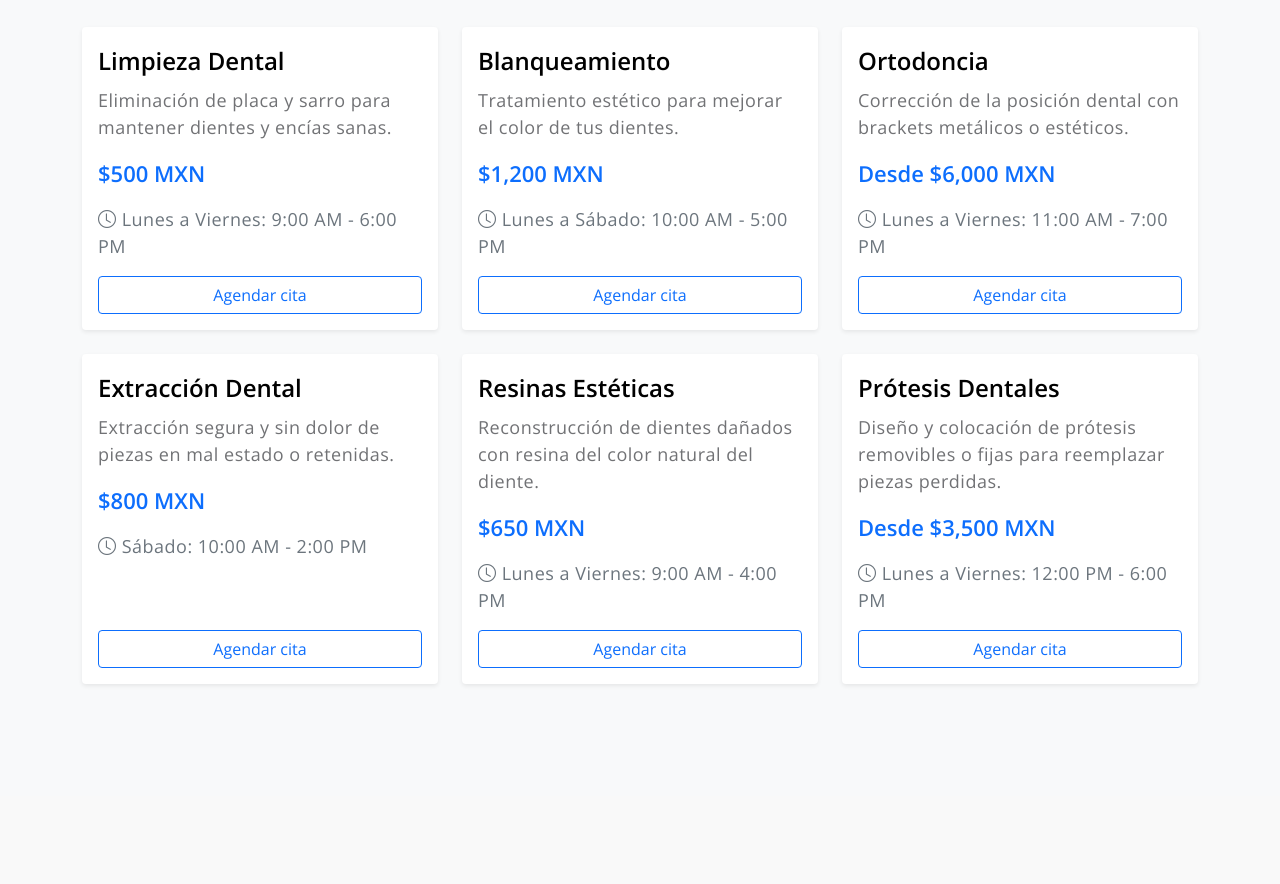
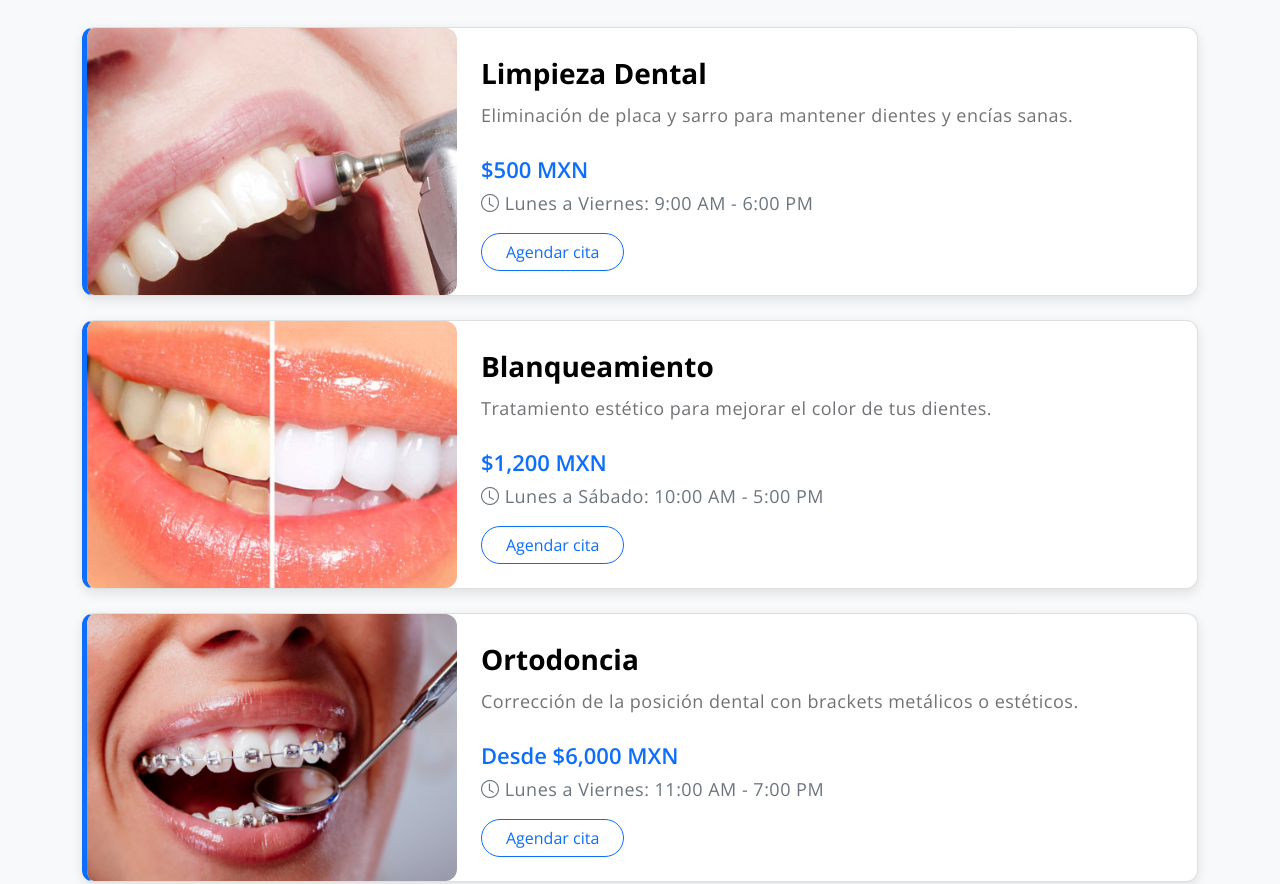
Before and after one commit to CEnriqueBlanco/PaginaWebConsultorioDental, a plain HTML site: page servicios.html in a window 1280 px wide. Shown: the part 332-1216 px from the top of the page. Drawn offline with nearby package versions, Linux system fonts and the light colour scheme.

Commit message:
servicios

```diff
--- /dev/null
+++ b/css/styles.css
@@ -0,0 +1,31 @@
+.object-fit-cover {
+    object-fit: cover;
+  }
+
+  .tarjeta-servicio {
+    background-color: #ffffff;
+    border-left: 5px solid #0d6efd;
+    border-radius: 12px;
+    overflow: hidden;
+    box-shadow: 0 4px 12px rgba(0, 0, 0, 0.1);
+    transition: transform 0.2s ease;
+  }
+
+  .tarjeta-servicio:hover {
+    transform: scale(1.01);
+  }
+
+  .tarjeta-servicio img {
+    border-radius: 0 12px 12px 0;
+    height: 100%;
+    object-fit: cover;
+  }
+
+  .tarjeta-servicio .btn {
+    transition: background-color 0.3s ease, color 0.3s ease;
+  }
+
+  .tarjeta-servicio .btn:hover {
+    background-color: #0d6efd;
+    color: #fff;
+  }
--- a/servicios.html
+++ b/servicios.html
@@ -19,6 +19,8 @@
     <link href="css/owl.carousel.min.css" rel="stylesheet">
     <link href="css/owl.theme.default.min.css" rel="stylesheet">
     <link href="css/templatemo-medic-care.css" rel="stylesheet">
+    <link href="css/styles.css" rel="stylesheet">
+
 </head>
 
 <body id="top">
@@ -58,99 +60,126 @@
                 <h2 class="section-title">Nuestros Servicios</h2>
                 <p class="text-muted">Tratamientos profesionales para cuidar tu sonrisa</p>
               </div>
-                <div class="row g-4">
 <!-- Servicio 1 -->
-                    <div class="col-lg-4 col-md-6">
-                        <div class="card h-100 shadow-sm border-0">
-                            <div class="card-body d-flex flex-column">
-                                <h5 class="card-title">Limpieza Dental</h5>
-                                <p class="card-text">Eliminación de placa y sarro para mantener dientes y encías sanas.
-                                </p>
-                                <h6 class="text-primary">$500 MXN</h6>
-                                <p class="mt-2 text-muted"><i class="bi bi-clock"></i> Lunes a Viernes: 9:00 AM - 6:00
-                                    PM</p>
-                                <a href="cita.html" class="btn btn-outline-primary mt-auto">Agendar cita</a>
+<div class="card mb-4 tarjeta-servicio">
+    <div class="row g-0">
+      <div class="col-md-4">
+        <img src="images/gallery/ld.jpg" class="img-fluid w-100 h-100" alt="Limpieza Dental">
+      </div>
+      <div class="col-md-8">
+        <div class="card-body d-flex flex-column h-100 p-4">
+          <h4 class="card-title fw-bold">Limpieza Dental</h4>
+          <p class="card-text">Eliminación de placa y sarro para mantener dientes y encías sanas.</p>
+          <h6 class="text-primary mt-2 mb-1">$500 MXN</h6>
+          <p class="text-muted"><i class="bi bi-clock"></i> Lunes a Viernes: 9:00 AM - 6:00 PM</p>
+          <div class="mt-auto">
+            <a href="cita.html" class="btn btn-outline-primary rounded-pill px-4">Agendar cita</a>
+          </div>
+        </div>
       </div>
     </div>
   </div>
 
   <!-- Servicio 2 -->
-                    <div class="col-lg-4 col-md-6">
-                        <div class="card h-100 shadow-sm border-0">
-                            <div class="card-body d-flex flex-column">
-                                <h5 class="card-title">Blanqueamiento</h5>
+  <div class="card mb-4 tarjeta-servicio">
+    <div class="row g-0">
+      <div class="col-md-4">
+        <img src="images/gallery/blanqueamiento.jpg" class="img-fluid w-100 h-100" alt="Blanqueamiento">
+      </div>
+      <div class="col-md-8">
+        <div class="card-body d-flex flex-column h-100 p-4">
+          <h4 class="card-title fw-bold">Blanqueamiento</h4>
           <p class="card-text">Tratamiento estético para mejorar el color de tus dientes.</p>
-                                <h6 class="text-primary">$1,200 MXN</h6>
-                                <p class="mt-2 text-muted"><i class="bi bi-clock"></i> Lunes a Sábado: 10:00 AM - 5:00
-                                    PM</p>
-                                <a href="cita.html" class="btn btn-outline-primary mt-auto">Agendar cita</a>
+          <h6 class="text-primary mt-2 mb-1">$1,200 MXN</h6>
+          <p class="text-muted"><i class="bi bi-clock"></i> Lunes a Sábado: 10:00 AM - 5:00 PM</p>
+          <div class="mt-auto">
+            <a href="cita.html" class="btn btn-outline-primary rounded-pill px-4">Agendar cita</a>
+          </div>
+        </div>
       </div>
     </div>
   </div>
 
   <!-- Servicio 3 -->
-                    <div class="col-lg-4 col-md-6">
-                        <div class="card h-100 shadow-sm border-0">
-                            <div class="card-body d-flex flex-column">
-                                <h5 class="card-title">Ortodoncia</h5>
-                                <p class="card-text">Corrección de la posición dental con brackets metálicos o
-                                    estéticos.</p>
-                                <h6 class="text-primary">Desde $6,000 MXN</h6>
-                                <p class="mt-2 text-muted"><i class="bi bi-clock"></i> Lunes a Viernes: 11:00 AM - 7:00
-                                    PM</p>
-                                <a href="cita.html" class="btn btn-outline-primary mt-auto">Agendar cita</a>
+  <div class="card mb-4 tarjeta-servicio">
+    <div class="row g-0">
+      <div class="col-md-4">
+        <img src="images/gallery/ortodancia.png" class="img-fluid w-100 h-100" alt="Ortodoncia">
+      </div>
+      <div class="col-md-8">
+        <div class="card-body d-flex flex-column h-100 p-4">
+          <h4 class="card-title fw-bold">Ortodoncia</h4>
+          <p class="card-text">Corrección de la posición dental con brackets metálicos o estéticos.</p>
+          <h6 class="text-primary mt-2 mb-1">Desde $6,000 MXN</h6>
+          <p class="text-muted"><i class="bi bi-clock"></i> Lunes a Viernes: 11:00 AM - 7:00 PM</p>
+          <div class="mt-auto">
+            <a href="cita.html" class="btn btn-outline-primary rounded-pill px-4">Agendar cita</a>
+          </div>
+        </div>
       </div>
     </div>
   </div>
 
   <!-- Servicio 4 -->
-                    <div class="col-lg-4 col-md-6">
-                        <div class="card h-100 shadow-sm border-0">
-                            <div class="card-body d-flex flex-column">
-                                <h5 class="card-title">Extracción Dental</h5>
-                                <p class="card-text">Extracción segura y sin dolor de piezas en mal estado o retenidas.
-                                </p>
-                                <h6 class="text-primary">$800 MXN</h6>
-                                <p class="mt-2 text-muted"><i class="bi bi-clock"></i> Sábado: 10:00 AM - 2:00 PM</p>
-                                <a href="cita.html" class="btn btn-outline-primary mt-auto">Agendar cita</a>
+  <div class="card mb-4 tarjeta-servicio">
+    <div class="row g-0">
+      <div class="col-md-4">
+        <img src="images/gallery/extdental.jpg" class="img-fluid w-100 h-100" alt="Extracción Dental">
+      </div>
+      <div class="col-md-8">
+        <div class="card-body d-flex flex-column h-100 p-4">
+          <h4 class="card-title fw-bold">Extracción Dental</h4>
+          <p class="card-text">Extracción segura y sin dolor de piezas en mal estado o retenidas.</p>
+          <h6 class="text-primary mt-2 mb-1">$800 MXN</h6>
+          <p class="text-muted"><i class="bi bi-clock"></i> Sábado: 10:00 AM - 2:00 PM</p>
+          <div class="mt-auto">
+            <a href="cita.html" class="btn btn-outline-primary rounded-pill px-4">Agendar cita</a>
+          </div>
+        </div>
       </div>
     </div>
   </div>
 
   <!-- Servicio 5 -->
-                    <div class="col-lg-4 col-md-6">
-                        <div class="card h-100 shadow-sm border-0">
-                            <div class="card-body d-flex flex-column">
-                                <h5 class="card-title">Resinas Estéticas</h5>
-                                <p class="card-text">Reconstrucción de dientes dañados con resina del color natural del
-                                    diente.</p>
-                                <h6 class="text-primary">$650 MXN</h6>
-                                <p class="mt-2 text-muted"><i class="bi bi-clock"></i> Lunes a Viernes: 9:00 AM - 4:00
-                                    PM</p>
-                                <a href="cita.html" class="btn btn-outline-primary mt-auto">Agendar cita</a>
+  <div class="card mb-4 tarjeta-servicio">
+    <div class="row g-0">
+      <div class="col-md-4">
+        <img src="images/gallery/resest.png" class="img-fluid w-100 h-100" alt="Resinas Estéticas">
+      </div>
+      <div class="col-md-8">
+        <div class="card-body d-flex flex-column h-100 p-4">
+          <h4 class="card-title fw-bold">Resinas Estéticas</h4>
+          <p class="card-text">Reconstrucción de dientes dañados con resina del color natural del diente.</p>
+          <h6 class="text-primary mt-2 mb-1">$650 MXN</h6>
+          <p class="text-muted"><i class="bi bi-clock"></i> Lunes a Viernes: 9:00 AM - 4:00 PM</p>
+          <div class="mt-auto">
+            <a href="cita.html" class="btn btn-outline-primary rounded-pill px-4">Agendar cita</a>
+          </div>
+        </div>
       </div>
     </div>
   </div>
 
   <!-- Servicio 6 -->
-                    <div class="col-lg-4 col-md-6">
-                        <div class="card h-100 shadow-sm border-0">
-                            <div class="card-body d-flex flex-column">
-                                <h5 class="card-title">Prótesis Dentales</h5>
-                                <p class="card-text">Diseño y colocación de prótesis removibles o fijas para reemplazar
-                                    piezas perdidas.</p>
-                                <h6 class="text-primary">Desde $3,500 MXN</h6>
-                                <p class="mt-2 text-muted"><i class="bi bi-clock"></i> Lunes a Viernes: 12:00 PM - 6:00
-                                    PM</p>
-                                <a href="cita.html" class="btn btn-outline-primary mt-auto">Agendar cita</a>
+  <div class="card mb-4 tarjeta-servicio">
+    <div class="row g-0">
+      <div class="col-md-4">
+        <img src="images/gallery/proden.webp" class="img-fluid w-100 h-100" alt="Prótesis Dentales">
+      </div>
+      <div class="col-md-8">
+        <div class="card-body d-flex flex-column h-100 p-4">
+          <h4 class="card-title fw-bold">Prótesis Dentales</h4>
+          <p class="card-text">Diseño y colocación de prótesis removibles o fijas para reemplazar piezas perdidas.</p>
+          <h6 class="text-primary mt-2 mb-1">Desde $3,500 MXN</h6>
+          <p class="text-muted"><i class="bi bi-clock"></i> Lunes a Viernes: 12:00 PM - 6:00 PM</p>
+          <div class="mt-auto">
+            <a href="cita.html" class="btn btn-outline-primary rounded-pill px-4">Agendar cita</a>
+          </div>
+        </div>
       </div>
     </div>
   </div>
 
-
-                    <!-- Puedes continuar con más tarjetas siguiendo el mismo formato -->
-                </div>
-            </div>
           </section>
 
 
```
Also changed, not shown: images/gallery/blanqueamiento.jpg (added), images/gallery/extdental.jpg (added), images/gallery/ld.jpg (added), images/gallery/ortodancia.png (added), images/gallery/proden.webp (added), images/gallery/resest.png (added). Lines whose indentation alone changed are shown as unchanged.
